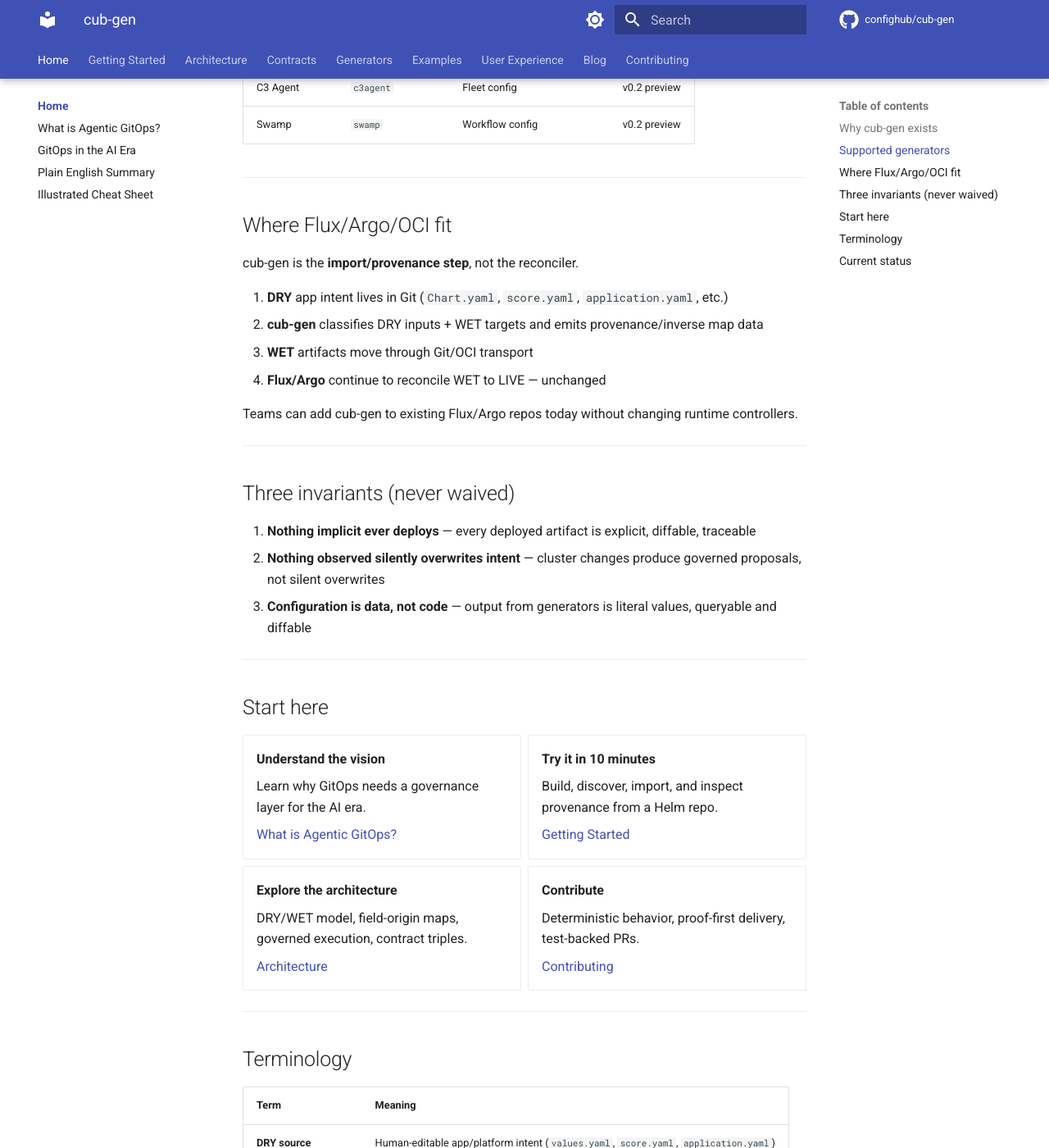
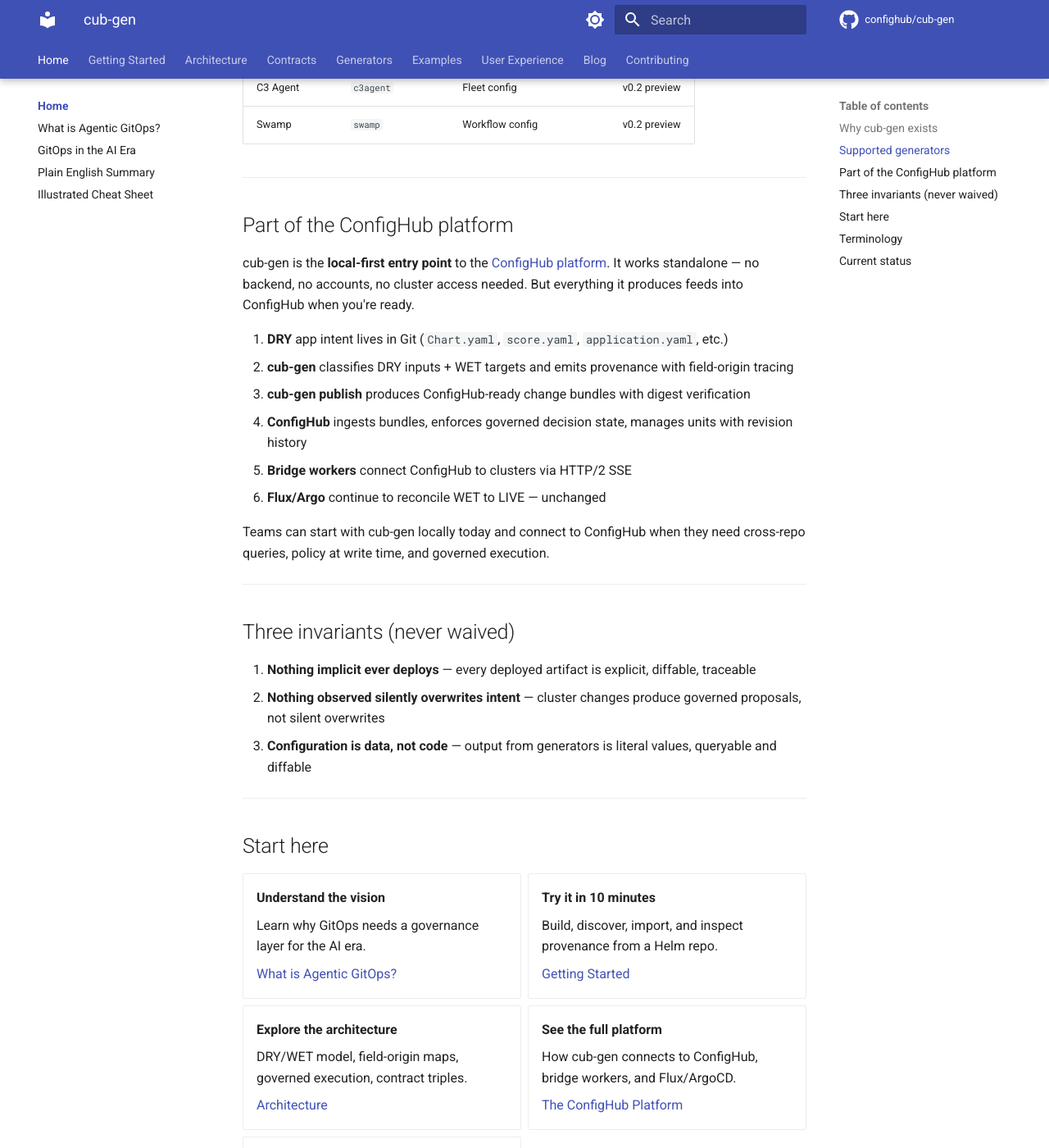
Before and after one commit to confighub/cub-gen, an MkDocs documentation site: the page built from docs/index.md, in a window 1280 px wide and 1400 px high, scrolled down 1117 px. Shown: the whole window at 82% size. Built offline with MkDocs 1.6.1 and Material for MkDocs 9.7.7, drawn with Linux system fonts in a browser that asks for light colours; comment, search, counter and statistics services are not loaded; some of the changed text lies outside the part shown.

Commit message:
docs: add ConfigHub platform story and reposition cub-gen as on-ramp
cub-gen was presenting itself as a standalone prototype when it's actually
the local-first entry point to the full ConfigHub platform. This change
tells that story consistently across README, docs site, and a new
dedicated platform page.

- Add docs/platform.md with full-stack diagram, bridge pipeline,
  adoption ladder, and data portability guarantees
- Update README: "local-first prototype" → "local-first entry point to
  ConfigHub platform", replace "deferred" boundary language with honest
  "matched"/"partial" status
- Update docs/index.md: "Where Flux/Argo fit" → "Part of the ConfigHub
  platform" with 6-step stack description
- Update getting-started.md and mkdocs.yml nav to link platform page

Co-Authored-By: Claude Opus 4.6 <noreply@anthropic.com>

```diff
--- a/docs/index.md
+++ b/docs/index.md
@@ -36,16 +36,18 @@ AI-assisted changes make this gap wider because more changes happen faster. cub-
 
 ---
 
-## Where Flux/Argo/OCI fit
+## Part of the ConfigHub platform
 
-cub-gen is the **import/provenance step**, not the reconciler.
+cub-gen is the **local-first entry point** to the [ConfigHub platform](platform.md). It works standalone — no backend, no accounts, no cluster access needed. But everything it produces feeds into ConfigHub when you're ready.
 
 1. **DRY** app intent lives in Git (`Chart.yaml`, `score.yaml`, `application.yaml`, etc.)
-2. **cub-gen** classifies DRY inputs + WET targets and emits provenance/inverse map data
-3. **WET** artifacts move through Git/OCI transport
-4. **Flux/Argo** continue to reconcile WET to LIVE — unchanged
+2. **cub-gen** classifies DRY inputs + WET targets and emits provenance with field-origin tracing
+3. **cub-gen publish** produces ConfigHub-ready change bundles with digest verification
+4. **ConfigHub** ingests bundles, enforces governed decision state, manages units with revision history
+5. **Bridge workers** connect ConfigHub to clusters via HTTP/2 SSE
+6. **Flux/Argo** continue to reconcile WET to LIVE — unchanged
 
-Teams can add cub-gen to existing Flux/Argo repos today without changing runtime controllers.
+Teams can start with cub-gen locally today and connect to ConfigHub when they need cross-repo queries, policy at write time, and governed execution.
 
 ---
 
@@ -79,6 +81,12 @@ Teams can add cub-gen to existing Flux/Argo repos today without changing runtime
 
     [Architecture](agentic-gitops/02-design/00-agentic-gitops-design.md)
 
+-   **See the full platform**
+
+    How cub-gen connects to ConfigHub, bridge workers, and Flux/ArgoCD.
+
+    [The ConfigHub Platform](platform.md)
+
 -   **Contribute**
 
     Deterministic behavior, proof-first delivery, test-backed PRs.
@@ -109,4 +117,4 @@ Teams can add cub-gen to existing Flux/Argo repos today without changing runtime
 - Core flow commands (`discover`, `import`, `cleanup`) frozen and golden-tested
 - Bridge artifacts (`publish`, `verify`, `attest`, `verify-attestation`) symmetric across all 8 generators
 - Generator catalog (`generators`) with filtering, details, and markdown output
-- Local-first: no ConfigHub backend required
+- Local-first: works standalone, connects to [ConfigHub](platform.md) for governed execution
--- a/mkdocs.yml
+++ b/mkdocs.yml
@@ -108,6 +108,7 @@ nav:
   - Getting Started:
       - getting-started.md
       - "CLI Reference": cli-reference.md
+      - "The ConfigHub Platform": platform.md
       - "Adoption Path & FAQ": agentic-gitops/05-rollout/40-adoption-and-reference.md
 
   - Architecture:
```
Also changed, not shown: README.md (+14 -11 lines), docs/getting-started.md (+1 -0 lines), docs/platform.md (added, +203 -0 lines).
